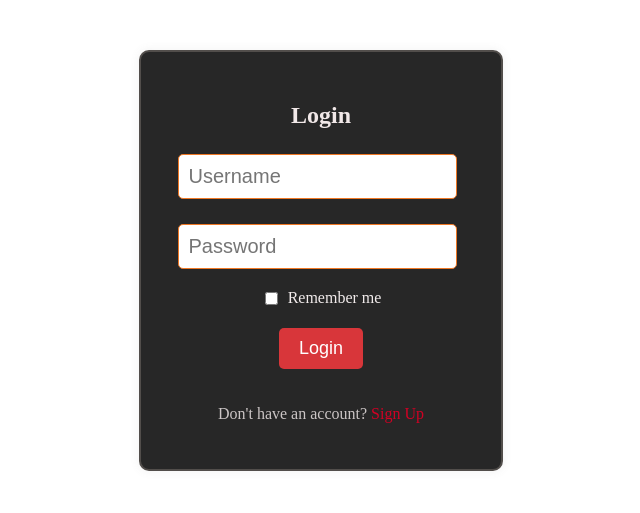
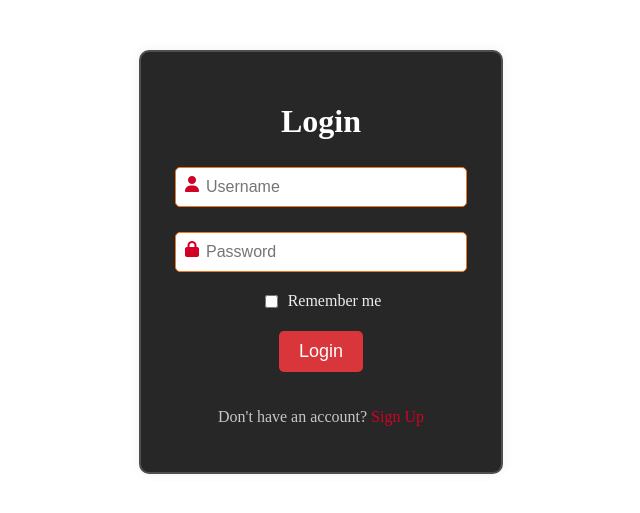
Before and after one commit to sanjib7777/Laptop-Haven, a PHP site: page /login.php in a window 1280 px wide. Shown: the top 513 px of the page, without its empty margins (319-959 px from the left). Run offline with PHP 8.4, Linux system fonts and the light colour scheme.

Commit message:
login signup

```diff
--- a/login.php
+++ b/login.php
@@ -41,18 +41,39 @@ if($_SERVER["REQUEST_METHOD"] == "POST"){
     <meta name="viewport" content="width=device-width, initial-scale=1.0">
     <link rel="stylesheet" href="signup_login.css">
     <title>Document</title>
+    <link rel="stylesheet" href="https://cdnjs.cloudflare.com/ajax/libs/font-awesome/6.5.1/css/all.min.css">
+    <style>
+        /* Add your existing styles here */
+
+        .inp {
+            position: relative;
+            margin-bottom: 20px;
+        }
+
+        .inp i {
+            position: absolute;
+            top: 50%;
+            left: 10px;
+            transform: translateY(-50%);
+        }
+
+        .inp input {
+        padding-left: 30px; /* Adjust the value to leave space for the icon */
+        width: 250px; /* Adjust the width as needed */
+    }
+</style>
 </head>
 <body>
     <form  method="POST">
-        <i class="fa-sharp fa-solid fa-circle-xmark b"></i>
-        <h2>Login</h2>
+        <!-- <i class="fa-sharp fa-solid fa-circle-xmark b"></i> -->
+        <h1 style="color:white;">Login</h1>
         <div class="inp">
-            <i class="fa-solid fa-user"></i>
-            <input type="text " placeholder="Username" name="name" style="font-size: 20px;" required>
+            <i class="fa-solid fa-user" style="color: #D10024;"></i>
+            <input type="text " placeholder="Username" name="name"  required>
         </div>
         <div class="inp">
-            <i class="fa-solid fa-lock"></i>
-            <input type="password " placeholder="Password" name="pass" style="font-size: 20px;" required>
+            <i class="fa-solid fa-lock" style="color:#D10024"></i>
+            <input type="password" placeholder="Password" name="pass"  required>
         </div>
         <div class="check">
             <input type="checkbox" >
```
Also changed, not shown: signup.php (+25 -5 lines).
